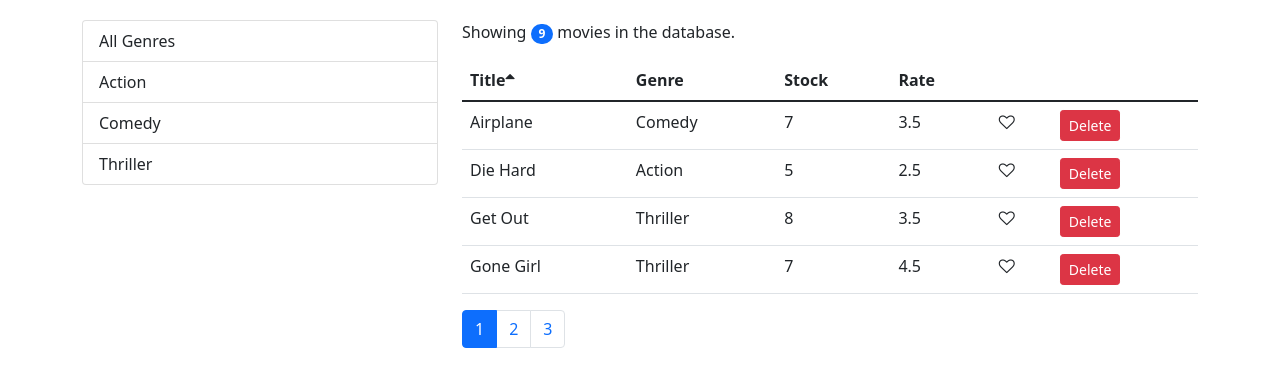
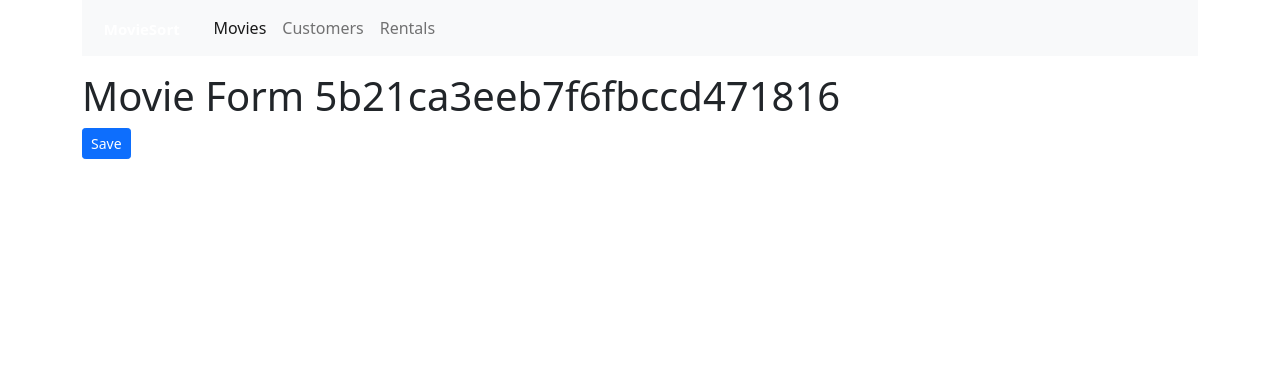
Before and after one commit to njugunapm233/counter-app, a React (Create React App) app: page /movies/5b21ca3eeb7f6fbccd471816 in a window 1280 px wide. Shown: the top 386 px of the page. Built offline with nearby package versions, Linux system fonts and the light colour scheme.

Commit message:
react routing

```diff
--- a/package.json
+++ b/package.json
@@ -13,6 +13,7 @@
     "prop-types": "^15.7.2",
     "react": "^17.0.2",
     "react-dom": "^17.0.2",
+    "react-router-dom": "^5.3.0",
     "react-scripts": "4.0.3",
     "web-vitals": "^1.1.2"
   },
--- a/src/App.js
+++ b/src/App.js
@@ -1,12 +1,32 @@
 import React, { Component } from "react";
 import Movies from "./components/movies";
+import {
+  Route,
+  Redirect,
+  Switch,
+} from "react-router-dom/cjs/react-router-dom.min";
+import Customers from "./components/customers";
+import Rentals from "./components/rentals";
+import NotFound from "./components/notfound";
+import NavBar from "./components/navBar";
+import MovieForm from "./components/movieForm";
 import "./App.css";
 
 class App extends Component {
   render() {
     return (
       <main className="container">
-        <Movies />
+        {/* <Movies /> */}
+        <NavBar />
+        <Switch>
+          <Route path="/movies/:id" component={MovieForm} />
+          <Route path="/movies" component={Movies} />
+          <Route path="/customers" component={Customers}></Route>
+          <Route path="/rentals" component={Rentals}></Route>
+          <Route path="/notfound" component={NotFound}></Route>
+          <Redirect from="/" exact to="/movies" />
+          <Redirect to="/notfound" />
+        </Switch>
       </main>
     );
   }
--- /dev/null
+++ b/src/components/customers.jsx
@@ -0,0 +1,10 @@
+import React from "react";
+const Customers = () => {
+  return (
+    <div className="">
+      <h1>Customers</h1>
+    </div>
+  );
+};
+
+export default Customers;
--- /dev/null
+++ b/src/components/movieForm.jsx
@@ -0,0 +1,16 @@
+import React from "react";
+const MovieForm = ({ match, history }) => {
+  return (
+    <div>
+      <h1>Movie Form {match.params.id}</h1>
+      <button
+        className="btn btn-sm btn-primary"
+        onClick={() => history.push("/movies")}
+      >
+        Save
+      </button>
+    </div>
+  );
+};
+
+export default MovieForm;
--- a/src/components/moviesTable.jsx
+++ b/src/components/moviesTable.jsx
@@ -1,10 +1,17 @@
 import React, { Component } from "react";
+import { Link } from "react-router-dom";
 import Likes from "./common/like";
 import Table from "./common/table";
 
 class MoviesTable extends Component {
   columns = [
-    { path: "title", label: "Title" },
+    {
+      path: "title",
+      label: "Title",
+      content: (movie) => (
+        <Link to={`/movies/${movie._id}`}>{movie.title}</Link>
+      ),
+    },
     { path: "genre.name", label: "Genre" },
     { path: "numberInStock", label: "Stock" },
     { path: "dailyRentalRate", label: "Rate" },
--- /dev/null
+++ b/src/components/navBar.jsx
@@ -0,0 +1,39 @@
+import React from "react";
+import { Link, NavLink } from "react-router-dom";
+const NavBar = () => {
+  return (
+    <nav className="navbar navbar-expand-lg navbar-light bg-light mb-3">
+      <div className="container-fluid">
+        <Link className="navbar-brand" to="#">
+          <span className="badge badge-pill">MovieSort</span>
+        </Link>
+        <button
+          className="navbar-toggler"
+          type="button"
+          data-bs-toggle="collapse"
+          data-bs-target="#navbarNavAltMarkup"
+          aria-controls="navbarNavAltMarkup"
+          aria-expanded="false"
+          aria-label="Toggle navigation"
+        >
+          <span className="navbar-toggler-icon"></span>
+        </button>
+        <div className="collapse navbar-collapse" id="navbarNavAltMarkup">
+          <div className="navbar-nav">
+            <NavLink className="nav-link " aria-current="page" to="/movies">
+              Movies
+            </NavLink>
+            <NavLink className="nav-link" to="/customers">
+              Customers
+            </NavLink>
+            <NavLink className="nav-link" to="/rentals">
+              Rentals
+            </NavLink>
+          </div>
+        </div>
+      </div>
+    </nav>
+  );
+};
+
+export default NavBar;
--- /dev/null
+++ b/src/components/notfound.jsx
@@ -0,0 +1,10 @@
+import React from "react";
+const NotFound = () => {
+  return (
+    <div className="">
+      <h1>Not Found</h1>
+    </div>
+  );
+};
+
+export default NotFound;
--- /dev/null
+++ b/src/components/rentals.jsx
@@ -0,0 +1,10 @@
+import React from "react";
+const Rentals = () => {
+  return (
+    <div className="">
+      <h1>Rentals</h1>
+    </div>
+  );
+};
+
+export default Rentals;
--- a/src/index.css
+++ b/src/index.css
@@ -1,6 +1,5 @@
 body {
-  margin: 0;
-  padding: 20px 0 0 0;
+  margin: 5px, 5px;
   font-family: sans-serif;
 }
 
--- a/src/index.js
+++ b/src/index.js
@@ -5,6 +5,12 @@
 import registerServiceWorker from "./registerServiceWorker";
 import "bootstrap/dist/css/bootstrap.css";
 import "font-awesome/css/font-awesome.css";
+import { BrowserRouter } from "react-router-dom";
 
-ReactDOM.render(<App />, document.getElementById("root"));
+ReactDOM.render(
+  <BrowserRouter>
+    <App />
+  </BrowserRouter>,
+  document.getElementById("root")
+);
 registerServiceWorker();
```
Also changed, not shown: 1 other file (tests, documents, lock files or other folders).
